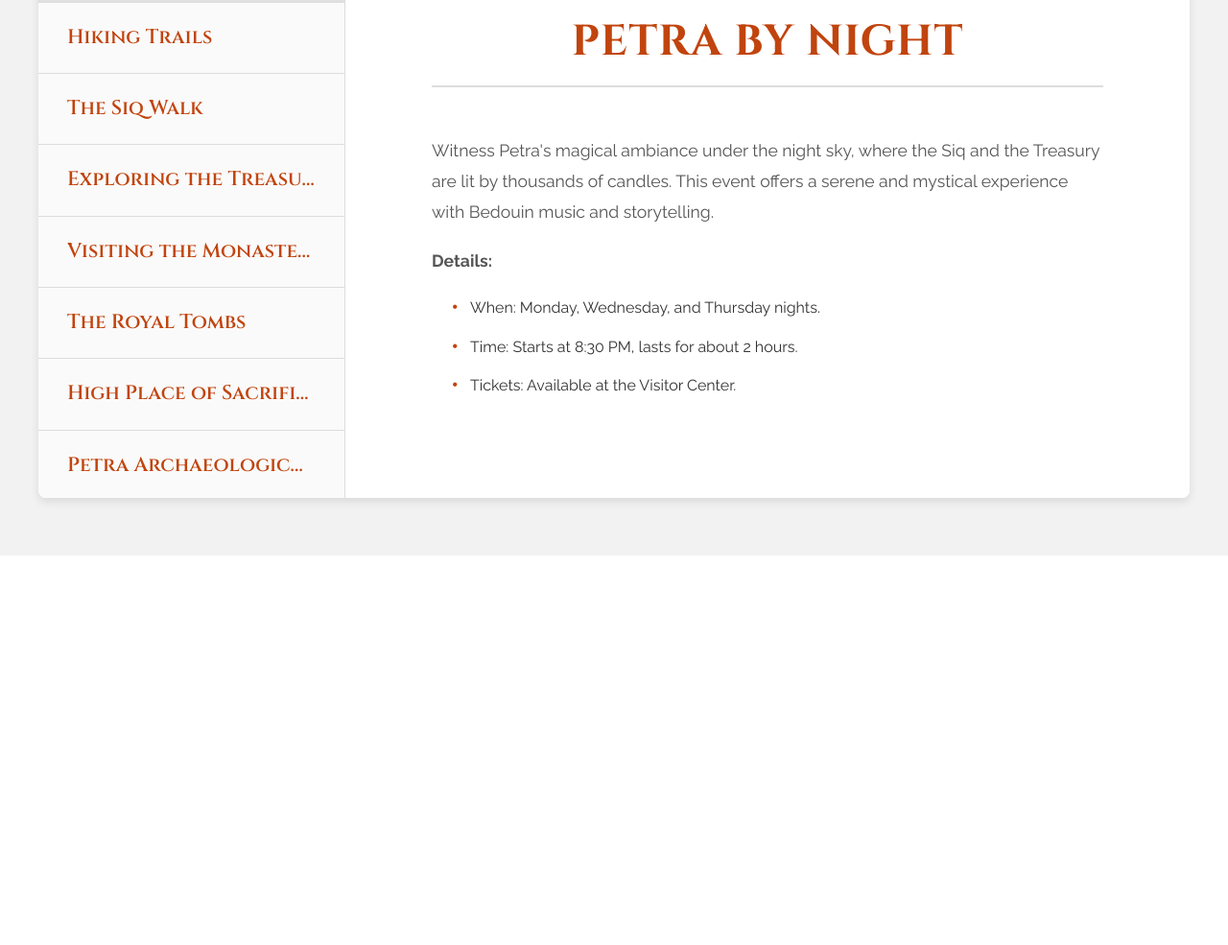
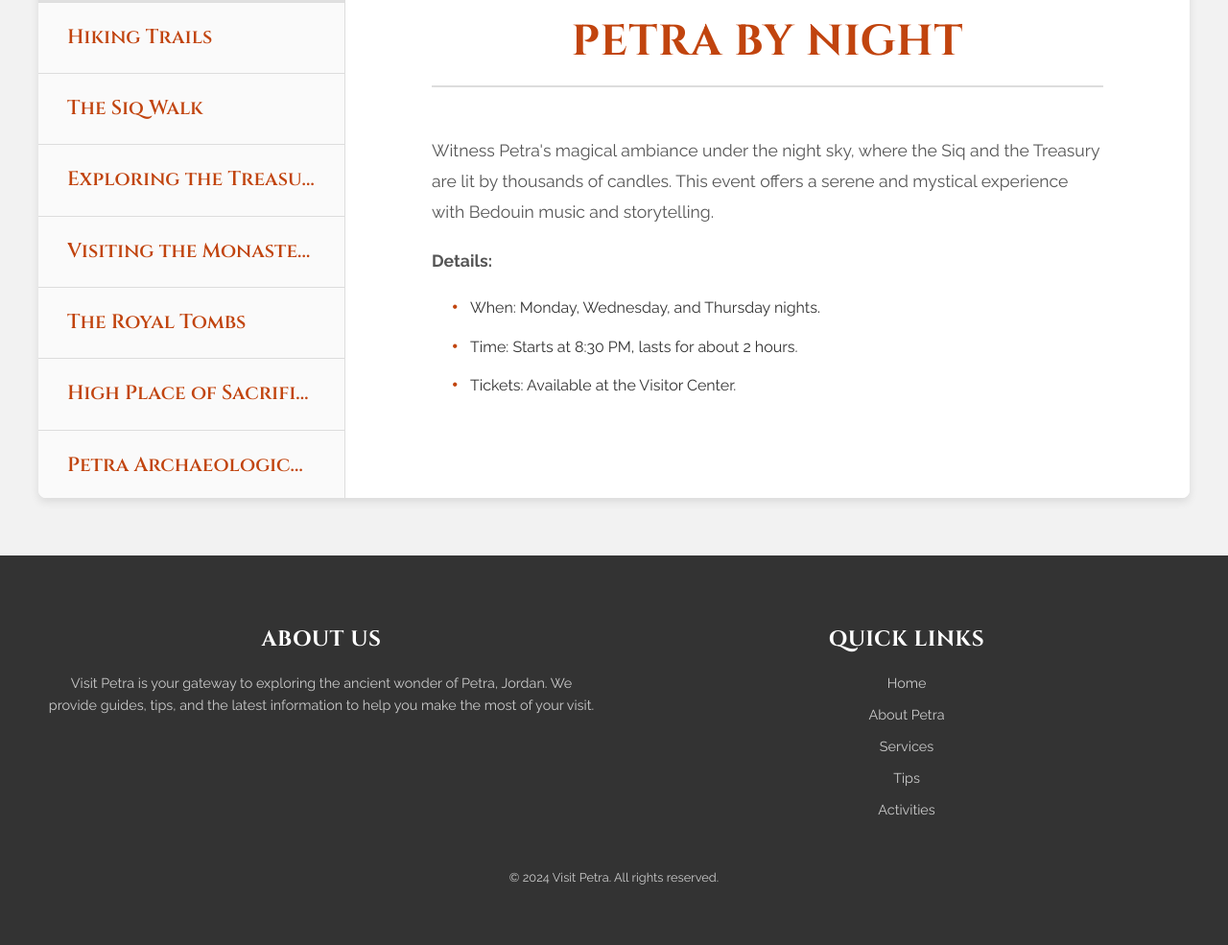
Before and after one commit to Anas-M-Ardah/Visit-Petra, a plain HTML site: page index.html in a window 1280 px wide. Shown: the part 7386-8371 px from the top of the page at 96% size. Before the commit the page ends 7965 px from the top, so only its background shows below. Drawn offline with Linux system fonts and the light colour scheme; no server answers.

Commit message:
added a footer

```diff
--- a/css/styles.css
+++ b/css/styles.css
@@ -1013,3 +1013,66 @@ th {
         padding: 8px 16px;
     }
 }}
+
+#footer {
+    background-color: #333;
+    color: #fff;
+    padding: 60px 20px;
+    text-align: center;
+    font-size: 0.9rem;
+}
+
+.footer-container {
+    max-width: 1200px;
+    margin: 0 auto;
+    display: flex;
+    flex-wrap: wrap;
+    justify-content: space-between;
+    gap: 20px;
+}
+
+.footer-column {
+    flex: 1 1 250px;
+    margin: 10px;
+}
+
+.footer-column h3 {
+    font-size: 1.4rem;
+    margin-bottom: 15px;
+    color: #fff;
+    text-transform: uppercase;
+    letter-spacing: 0.5px;
+}
+
+.footer-column p, .footer-column ul {
+    font-size: 0.9rem;
+    color: #ccc;
+    line-height: 1.6;
+}
+
+.footer-column ul {
+    padding: 0;
+    list-style: none;
+}
+
+.footer-column ul li {
+    margin-bottom: 10px;
+}
+
+.footer-column ul li a {
+    color: #ccc;
+    text-decoration: none;
+}
+
+.footer-column ul li a:hover {
+    color: #fff;
+}
+
+.footer-bottom {
+    margin-top: 30px;
+}
+
+.footer-bottom p {
+    font-size: 0.8rem;
+    color: #ccc;
+}
--- a/index.html
+++ b/index.html
@@ -318,6 +318,29 @@
         </div>
     </section>
 
+    <footer id="footer">
+        <div class="footer-container">
+            <div class="footer-column">
+                <h3>About Us</h3>
+                <p>Visit Petra is your gateway to exploring the ancient wonder of Petra, Jordan. We provide guides, tips, and the latest information to help you make the most of your visit.</p>
+            </div>
+            <div class="footer-column">
+                <h3>Quick Links</h3>
+                <ul>
+                    <li><a href="#home">Home</a></li>
+                    <li><a href="#about">About Petra</a></li>
+                    <li><a href="#services">Services</a></li>
+                    <li><a href="#tips">Tips</a></li>
+                    <li><a href="#activities">Activities</a></li>
+                </ul>
+            </div>
+        </div>
+        <div class="footer-bottom">
+            <p>&copy; 2024 Visit Petra. All rights reserved.</p>
+        </div>
+    </footer>
+
+
     <div id="event-modal" class="modal">
         <div class="modal-content">
             <span class="close">&times;</span>
```
